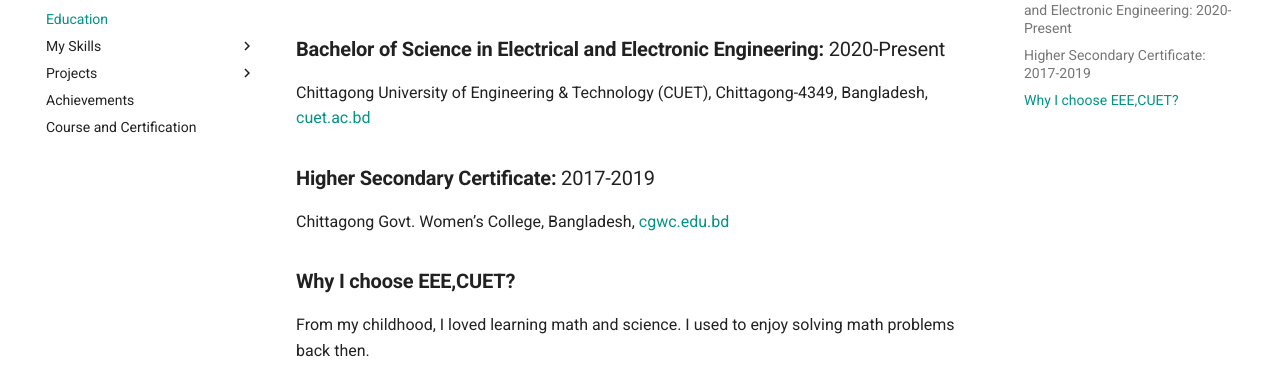
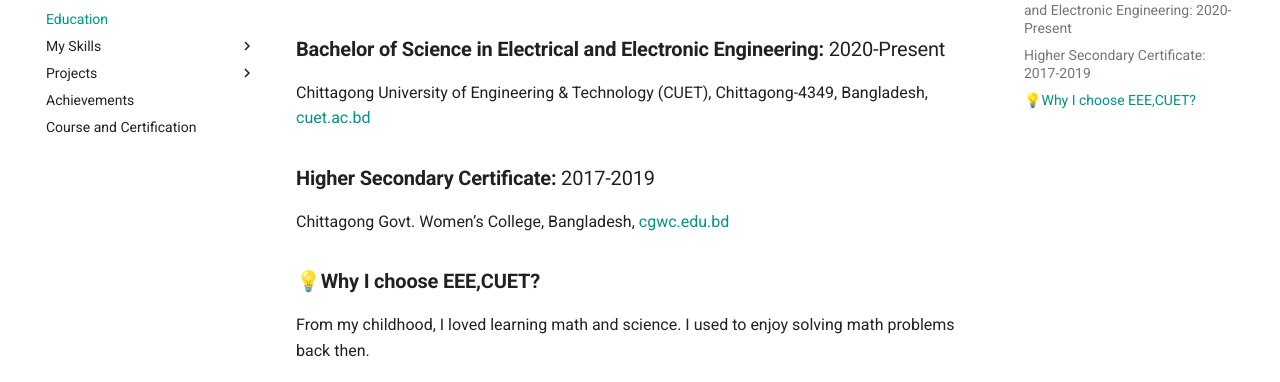
Before and after one commit to Nusrat008/papri-portfolio, an MkDocs documentation site: the page built from docs/Education.md, in a window 1280 px wide and 1046 px high. Shown: the part 146-528 px from the top of the window. Built offline with MkDocs 1.6.1 and Material for MkDocs 9.7.7, drawn with Linux system fonts in a browser that asks for light colours.

```diff
--- a/docs/Education.md
+++ b/docs/Education.md
@@ -10,7 +10,7 @@ Chittagong University of Engineering & Technology (CUET), Chittagong-4349, Bangl
 Chittagong Govt. Women’s College, Bangladesh, [cgwc.edu.bd](https://cgwc.edu.bd/)
 
 
-### **Why I choose EEE,CUET?**
+### **💡Why I choose EEE,CUET?**
 
 From my childhood, I loved learning math and science. I used to enjoy solving math problems back then.
 
```
